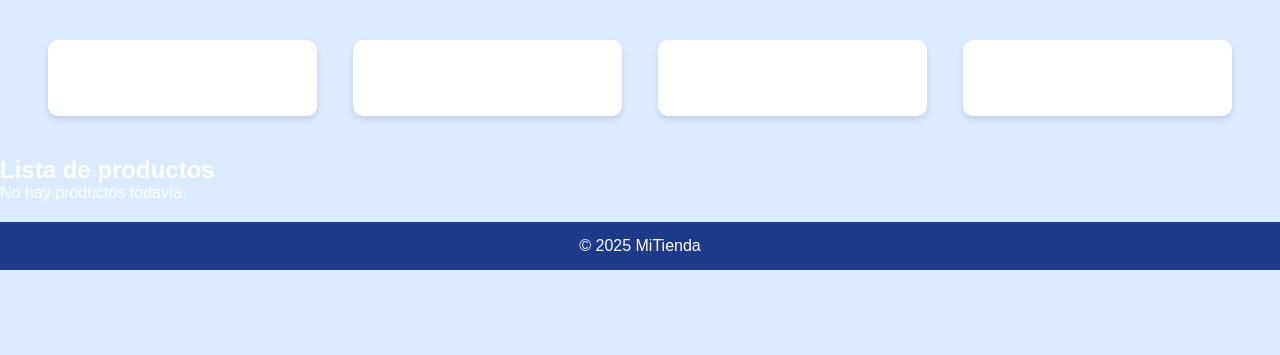
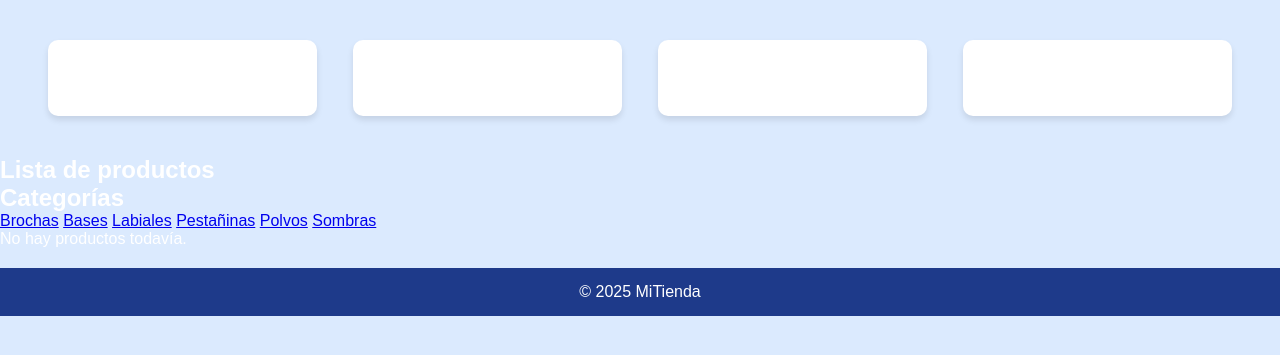
Before and after one commit to Jainbeautyglow/mi_sitio, a Flask app: page / in a window 1280 px wide. Shown: the part 230-585 px from the top of the page. Run offline with Flask 3, Linux system fonts and the light colour scheme.

Commit message:
Agregué categorías en index.html usando url_for

```diff
--- a/templates/index.html
+++ b/templates/index.html
@@ -11,6 +11,18 @@
   <div class="card">Compra los esenciales para tu hogar</div>
 </section>
 <h2>Lista de productos</h2>
+<section class="categorias">
+  <h2>Categorías</h2>
+  <div class="contenedor-categorias">
+      <div class="categorias">
+        <a href="{{ url_for('categoria', nombre='brochas') }}" class="categoria">Brochas</a>
+        <a href="{{ url_for('categoria', nombre='bases') }}" class="categoria">Bases</a>
+        <a href="{{ url_for('categoria', nombre='labiales') }}" class="categoria">Labiales</a>
+        <a href="{{ url_for('categoria', nombre='pestañinas') }}" class="categoria">Pestañinas</a>
+        <a href="{{ url_for('categoria', nombre='polvos') }}" class="categoria">Polvos</a>
+        <a href="{{ url_for('categoria', nombre='sombras') }}" class="categoria">Sombras</a>
+      </div>
+</section>
 <ul>
   {% for producto in productos %}
     <li>
```
